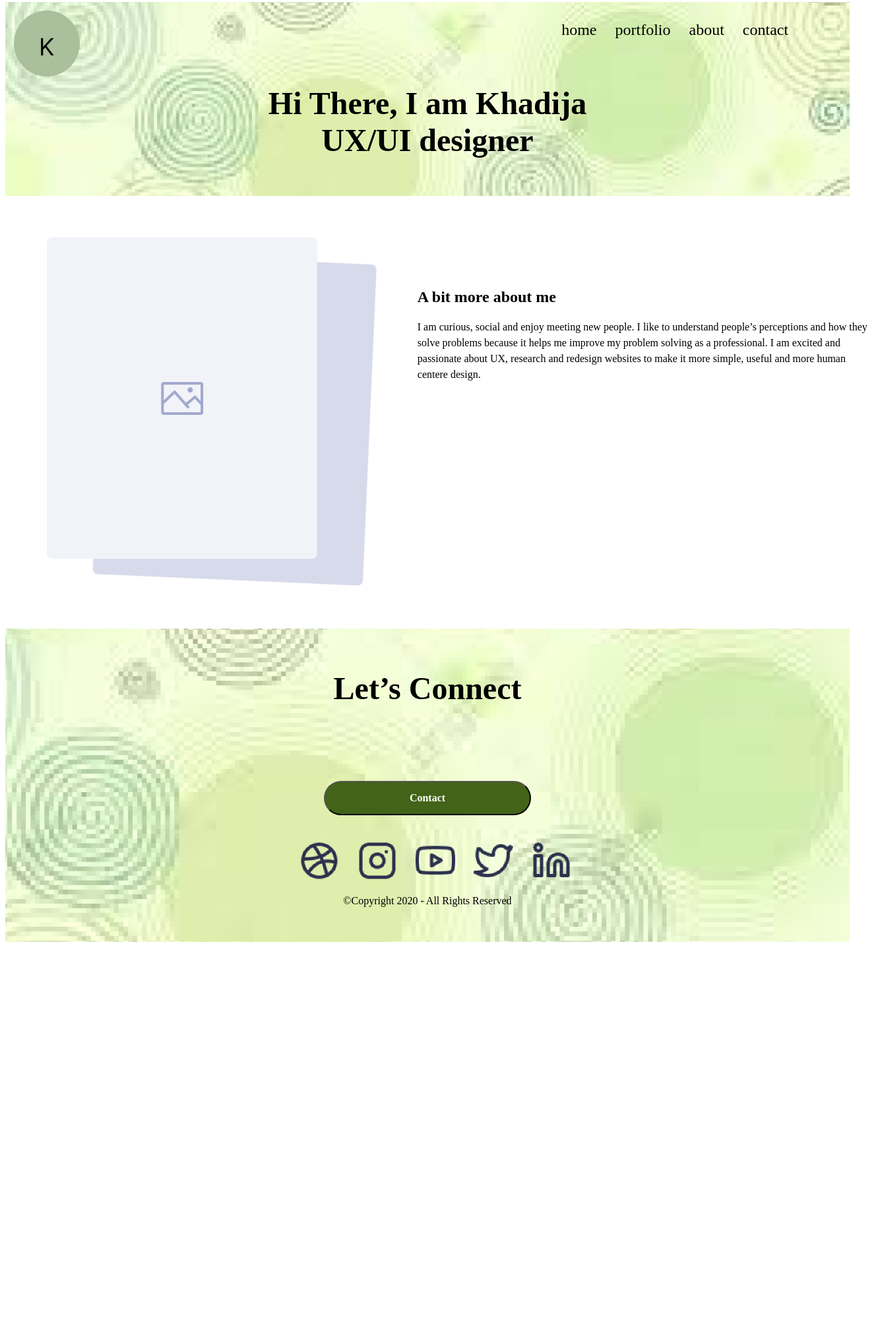
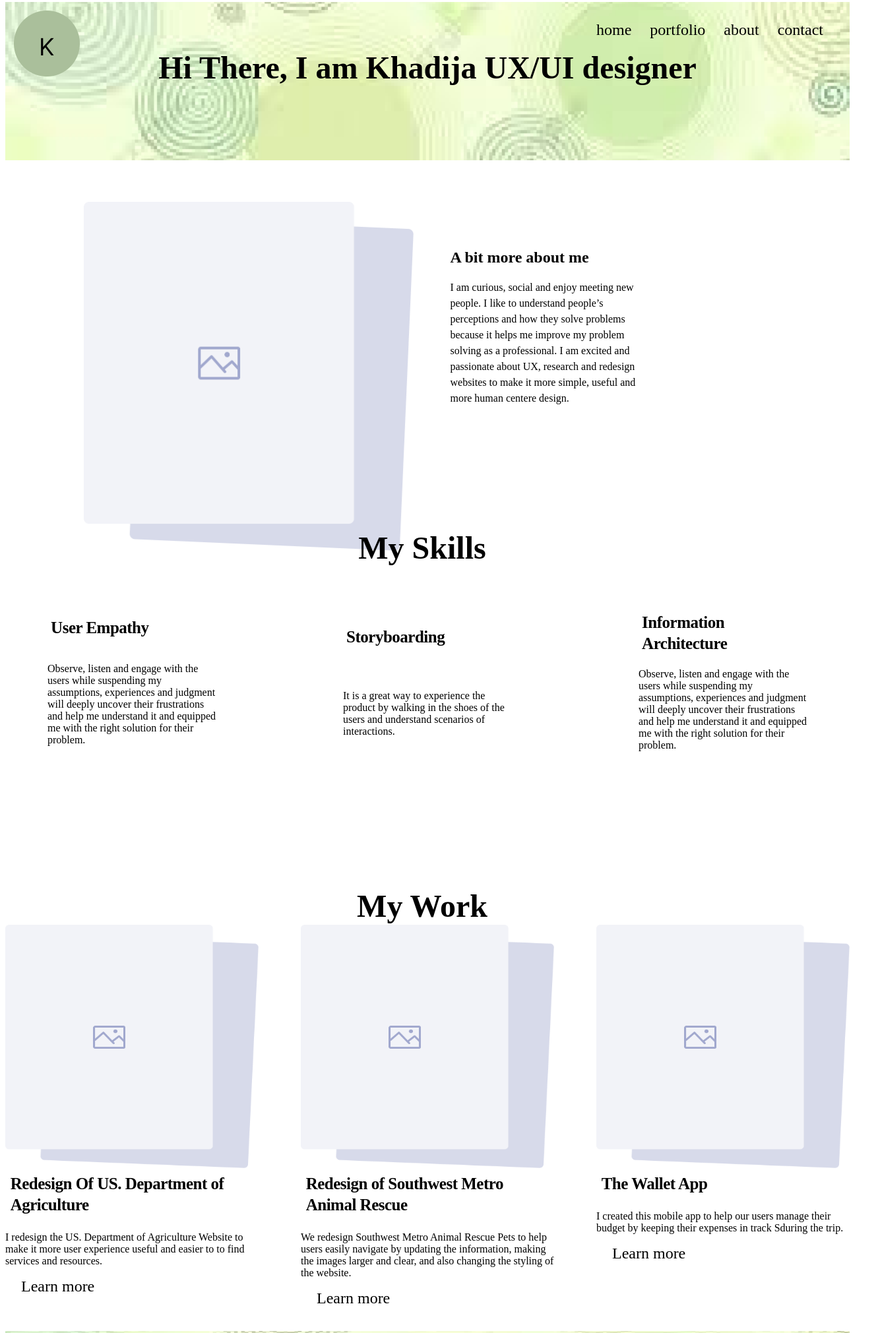
Before and after one commit to khadijam2000/UX_UI_HW18, a plain HTML site: page index.html in a window 1280 px wide. Shown: the part 5-2026 px from the top of the page at 66% size, 1331 px wide, since content can reach past the window. Before the commit the page ends 1441 px from the top, so only its background shows below. Drawn offline with Linux system fonts and the light colour scheme.

Commit message:
submit homework 18

```diff
--- a/css/style.css
+++ b/css/style.css
@@ -1,3 +1,7 @@
+*{
+  box-sizing: border-box;
+}
+
 body {
   background-color: white;
   overflow-x: hidden;
@@ -6,48 +10,45 @@ body {
 header {
   background-image: url("../images/header-background.png");
   width: 100vw;
+  height: 30vh;
   background-position: center; /* Center the image */
   background-repeat: no-repeat; /* Do not repeat the image */
   background-size: cover; /* Resize the background image to cover the entire container */
-
+  display: flex;
+  flex-wrap: wrap;
+  justify-content: space-between;
 }
 
 
 div.logo {
   width: 23%;
+  height: 30%;
   padding: 1%;
   text-align: center;
   display: flex;
+}
 
-}
-.navcontainer{
-  display: flex;
-  flex-direction: row;
-  justify-content: space-between;
-}
 li{
   display: inline-block;
   vertical-align: top;
 }
-
 nav{
   width: 70%;
+  height: 30%;
   padding: 1%;
   display: flex;
-  /* right: 0 */
+
 }
 ul{
   width: 50%;
   margin-left: auto;
  }
-
 a{
   font-size: 24px;
   color: black;
   text-decoration: none;
   margin-left: 24px; }
 h1 {
-
   font-family: Public Sans ;
   font-weight: 700;
   font-size: 48px;
@@ -55,27 +56,24 @@ nav{
   color: black;
   text-align: center;
   margin:auto;
-      width: 496px;
-      height: 168px;
-
+  width: 100%;
+  height: 70%;
   text-align: center;
   }
 
 
-    .heroImg{
-      height: 529.98px;
+.heroSection{
+  height: 70vh;
   padding: 5% ;
   width:90vw;
   margin: 0 auto;
   }
-    .image {
+.heroImage {
   display: inline-block;
-
-
    }
 
 .content {
-      max-width: 30%;
+  width: 30%;
   /* float:right; */
   display: inline-block;
   vertical-align: top;
@@ -88,12 +86,85 @@ nav{
   font-weight: 400;
   font-style: normal;
   color:black;
-      width: 698.53px;
-      height: 144px;
+
+
+  }
+
+  /*My skill section */
+
+
+h3 {
+  font-family: 'Public Sans';
+  font-style: normal;
+  font-weight: 700;
+  font-size: 25px;
+  line-height: 32px;
+  letter-spacing: -0.02em;
+  color: black;
+  margin:2%;
+  /*flex: none;
+  order: 0;
+  align-self: stretch;
+  flex-grow: 0;*/
+  }
+
+.skills{
+  background: #FFFFFF;
+  display: flex;
+  flex-direction: row;
+  width: 100vw;
+  justify-content: space-between;
+  margin-bottom: 10%;
+  }
+.card-content{
+  width: 30%;
+  display: flex;
+  flex-direction: column;
+  flex-wrap: nowrap;
+  justify-content: space-around;
+  align-items: flex-start;
+  align-content: normal;
+  padding: 5%;
+  }
+
+.skills-text{
+  min-height: 30%;
   }
 
 
 
+.work-container {
+  width: 100vw;
+  display: grid;
+  grid-template-columns: 1fr 1fr 1fr;
+  grid-template-rows: 1fr;
+  gap: 5%;
+  grid-auto-flow: row;
+  grid-template-areas:
+  "cs1 cs2 cs3";
+  }
+
+.cs1 { grid-area: cs1; }
+
+.cs2 { grid-area: cs2; }
+
+.cs3 { grid-area: cs3; }
+
+.mockup{
+ width: 100%;
+ height: 60%;
+
+ }
+
+.cs-content{
+  width: 100%;
+  display: flex;
+  flex-direction: column;
+  flex-wrap: nowrap;
+  justify-content: flex-start;
+  align-items: flex-start;
+  align-content: normal;
+  }
 
 
 footer {
@@ -124,3 +195,71 @@ line-height: 16px;
 
 
   }
+  @media only screen and (max-width: 1000px) {
+    body {
+      background-color: aqua;
+    }
+  }
+
+@media only screen and (max-width: 1000px) {
+  h1 {
+    padding-top: 5%;
+    width: 100%;
+    height: 70%;
+  }
+  .heroSection{
+      display: flex;
+      flex-direction: column;
+    }
+  .heroImage {
+      display: flex;
+      margin: auto;
+      padding: 30px;
+    }
+
+  .content {
+      width: 90%;
+      display: flex;
+      flex-direction: column;
+      margin: 5%;
+      justify-content: center;
+
+    }
+
+
+      .skills {
+        flex-direction: column;
+        justify-content: space-around;
+        align-items:center ;
+        margin-bottom: 10%;
+        margin: 10px;
+        padding: 30px;}
+
+        .card-content{
+          width: 90%;
+
+          }
+
+
+    h3 {
+      font-family: 'Public Sans';
+      font-style: normal;
+      font-weight: 700;
+      font-size: 25px;
+      line-height: 32px;
+      letter-spacing: -0.02em;
+      color: black;
+      margin: auto;}
+
+  .work-container {
+    width: 100vw;
+    display: flex;
+    flex-direction: column;
+    gap: 5%;}
+
+.mockup {
+  width: 100%;
+  height: 60%;
+  padding: 40px;}
+
+}
--- a/index.html
+++ b/index.html
@@ -5,14 +5,11 @@
 
 </head>
 <body>
-  <header class="navigation">
-    <div class="navcontainer">
-
+  <header>
         <div class="inline-block logo">
         <img src="images/logo.png" width="100" height="100">
       </div>
       <nav class="inline-block">
-
         <ul>
           <li><a href="#">home</a></li>
           <li><a href="#">portfolio</a></li>
@@ -21,13 +18,13 @@
         </ul>
       </nav>
 
-    </div>
     <h1>
         Hi There, I am Khadija UX/UI designer
     </h1>
     </header>
-    <section class="heroImg">
-        <div class="image">
+
+    <section class="heroSection">
+        <div class="heroImage">
           <img src="images/placeholder-image.png" width="500" height="100%">
         </div>
         <div class="content">
@@ -39,6 +36,79 @@
         </div>
 
     </section>
+
+
+    <section>
+      <h1>My Skills </h1>
+      <div class="skills" >
+         <!--skill card one-->
+       <div class="card-content">
+          <h3>User Empathy </h3>
+          <p class="skills-text">
+          Observe, listen and engage with the users while suspending my assumptions, experiences and judgment will deeply uncover their frustrations and help me understand it and equipped me with the right solution for their problem.
+          </p>
+        </div>
+
+    <!--skill card two-->
+       <div class="card-content">
+        <h3>Storyboarding </h3>
+        <p class="skills-text">
+          It is a great way to experience the product by walking in the shoes of the users and understand scenarios of  interactions.
+        </p>
+
+     </div>
+
+<!--skill card three-->
+     <div class="card-content">
+      <h3>Information Architecture </h3>
+      <p class="skills-text">
+      Observe, listen and engage with the users while suspending my assumptions, experiences and judgment will deeply uncover their frustrations and help me understand it and equipped me with the right solution for their problem.
+      </p>
+
+   </div>
+
+  </div>
+  </section>
+
+
+
+  <section id="myWork">
+    <h1>My Work </h1>
+    <div class="work-container" >
+       <!--case study one-->
+
+     <div class="cs-content cs1">
+      <img class="mockup" src="images/placeholder-image.png">
+      <h3>Redesign Of US. Department of Agriculture</h3>
+      <p>I redesign the US. Department of Agriculture Website to make it more user experience useful and easier to to find services and resources.
+      </p>
+        <a class="card-link" href="#">Learn more</a>
+     </div>
+
+  <!--case study two-->
+     <div class="cs-content cs2">
+      <img class="mockup" src="images/placeholder-image.png">
+      <h3>Redesign of Southwest Metro Animal Rescue</h3>
+      <p>We redesign  Southwest Metro Animal Rescue Pets to help users  easily navigate by updating the information, making the images larger and clear, and also changing the styling of the website.
+      </p>
+      <a class="card-link" href="#">Learn more</a>
+   </div>
+
+<!--case study three-->
+   <div class="cs-content cs3">
+    <img class="mockup" src="images/placeholder-image.png">
+    <h3>The Wallet App</h3>
+     <p>I created this mobile app to help our users manage their budget by keeping their expenses in track
+      Sduring the trip.
+     </p>
+    <a class="card-link" href="#">Learn more</a>
+ </div>
+
+</div>
+</section>
+
+
+
 
 <footer class="footer-content">
   <h1>Let’s Connect</h1>
@@ -52,9 +122,6 @@
     <a href="#"><img src="images/linkedin-icon.png" width="60" height="60"></a>
     </div>
     <p class="copyright">©Copyright 2020 - All Rights Reserved</p>
-
 </footer>
-
 </body>
-
 </html>
```
Also changed, not shown: images/usda-mockup.png (deleted), images/usda_mockup.png (added). Lines whose indentation alone changed are shown as unchanged.
